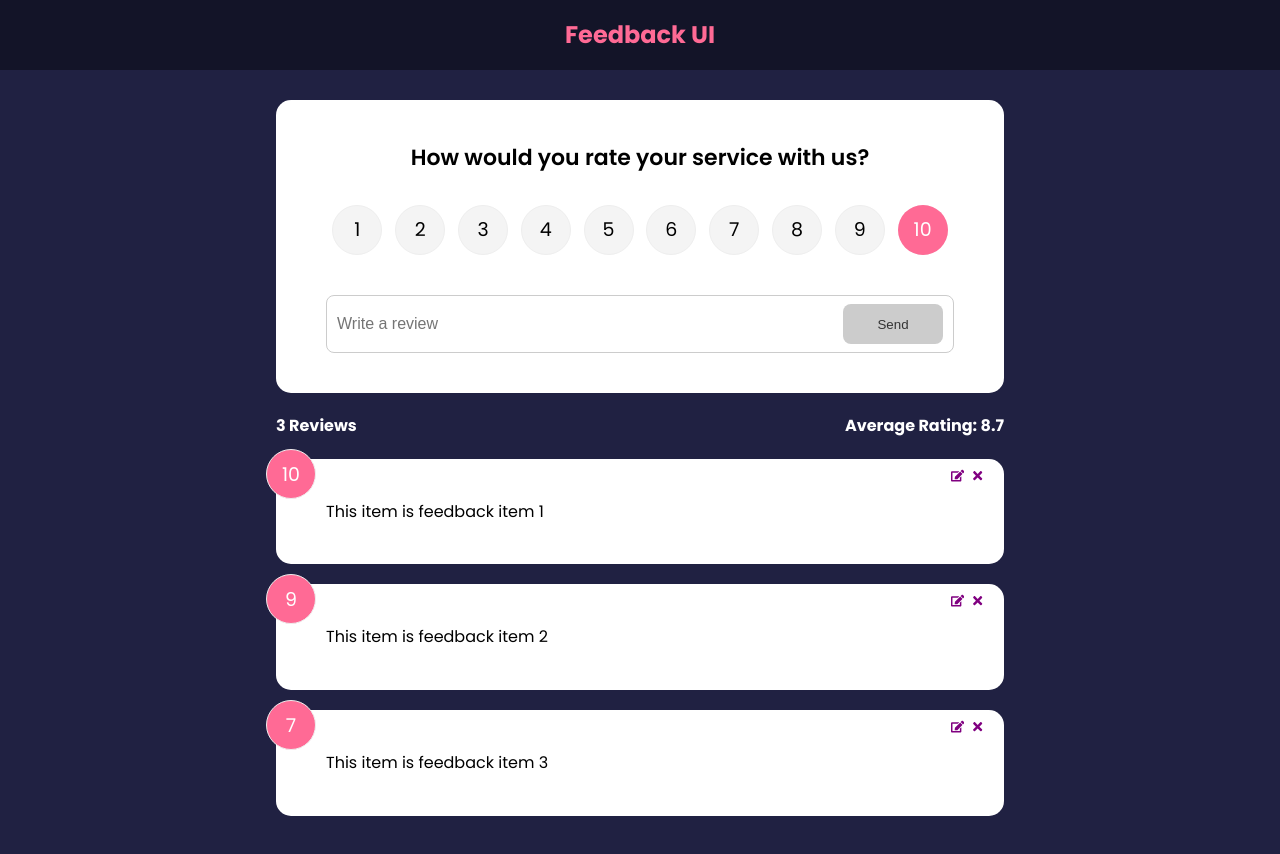
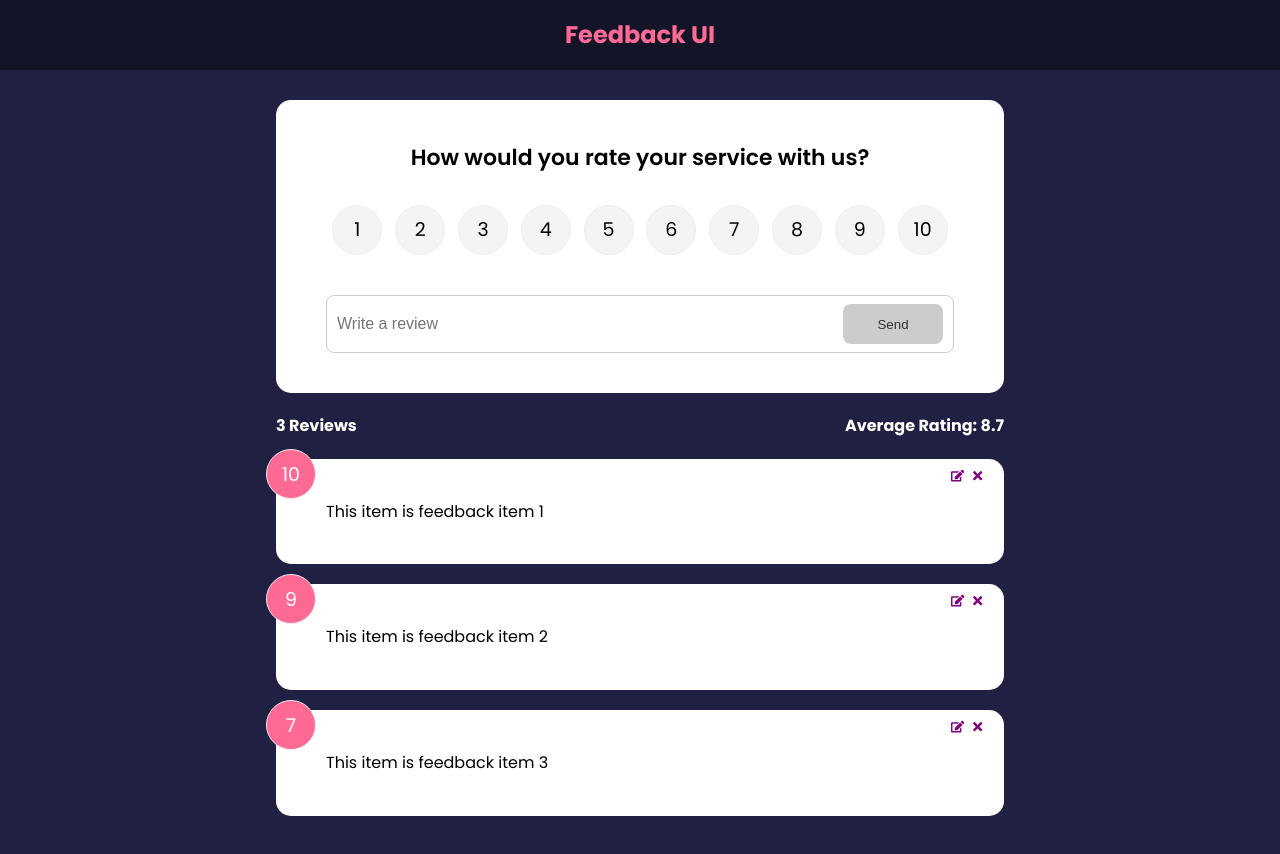
Before and after one commit to graceupongraceemi/React-feedback-app, a React (Create React App) app: page / in a window 1280 px wide. Shown: the top 854 px of the page. Built offline with nearby package versions, Linux system fonts and the light colour scheme; some icons are missing.

Commit message:
useEffect added to FeedbackForm and RatingSelect components to show rating for the selected edit item

```diff
--- a/src/components/FeedbackForm.jsx
+++ b/src/components/FeedbackForm.jsx
@@ -1,4 +1,4 @@
-import React, { useState, useContext } from 'react';
+import React, { useState, useContext, useEffect } from 'react';
 import RatingSelect from './RatingSelect';
 import Button from './shared/Button';
 import Card from './shared/Card';
@@ -10,7 +10,15 @@
   const [btnDisabled, setBtnDisabled] = useState(true);
   const [message, setMessage] = useState('');
 
-  const { addFeedback } = useContext(FeedbackContext);
+  const { addFeedback, feedbackEdit } = useContext(FeedbackContext);
+
+  useEffect(() => {
+    if (feedbackEdit.edit === true) {
+      setBtnDisabled(false);
+      setText(feedbackEdit.item.text);
+      setRating(feedbackEdit.item.rating);
+    }
+  }, [feedbackEdit]);
 
   const handleTextChange = (e) => {
     if (text === '') {
--- a/src/components/RatingSelect.jsx
+++ b/src/components/RatingSelect.jsx
@@ -1,7 +1,14 @@
-import React, { useState } from 'react';
+import React, { useState, useContext, useEffect } from 'react';
+import FeedbackContext from '../context/FeedbackContext';
 
 function RatingSelect({ select }) {
   const [selected, setSelected] = useState(10);
+
+  const { feedbackEdit } = useContext(FeedbackContext);
+
+  useEffect(() => {
+    setSelected(feedbackEdit.item.rating);
+  }, [feedbackEdit]);
 
   const handleChange = (e) => {
     // console.log(e.currentTarget.value);
--- a/src/context/FeedbackContext.js
+++ b/src/context/FeedbackContext.js
@@ -55,7 +55,8 @@
         feedback,
         deleteFeedback,
         addFeedback,
-        editFeedback
+        editFeedback,
+        feedbackEdit
       }}
     >
       {children}
```
